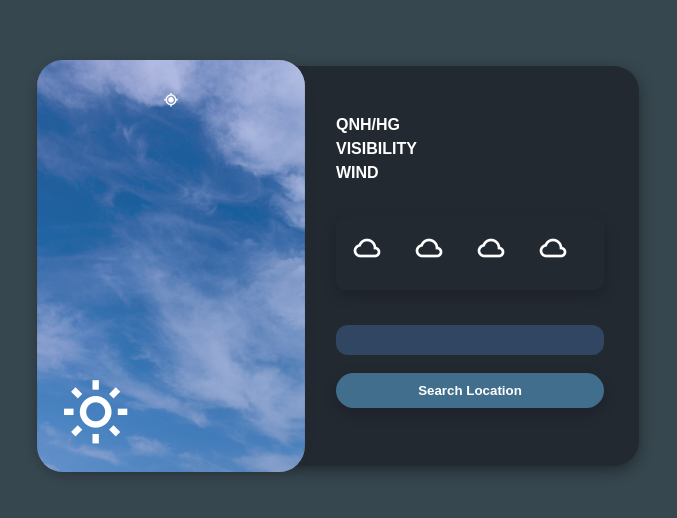
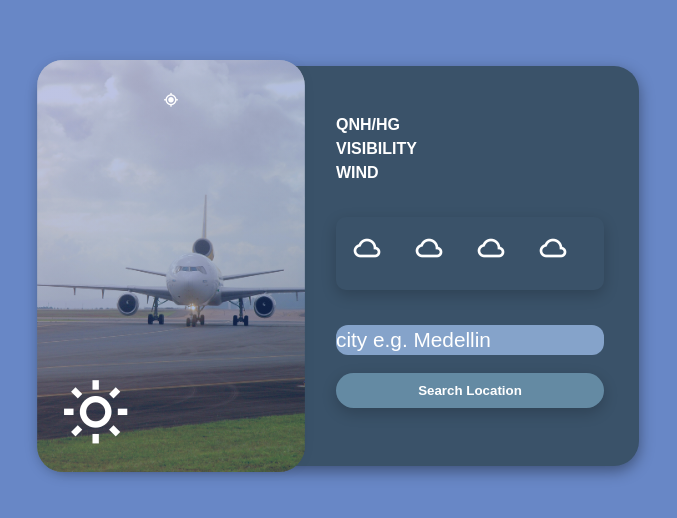
Before and after one commit to DANIElPEZ/weather-for-pilots, a plain HTML site: page index.html in a window 1280 px wide. Shown: the part 134-652 px from the top of the page, without its empty margins (300-977 px from the left). Drawn offline with nearby package versions, Linux system fonts and the light colour scheme; no server answers.

Commit message:
chage some styles

```diff
--- a/index.html
+++ b/index.html
@@ -74,7 +74,7 @@
             </ul>
 
             <div class="loc-container">
-                <input class="location" type="text">
+                <input class="location" type="text" placeholder="city e.g. Medellin">
                 <button class="loc-button">Search Location</button>
             </div>
 
@@ -82,6 +82,6 @@
 
     </div>
 
-    <script src="index.js"></script>
+    <script crossorigin="anonymous" src="index.js"></script>
 </body>
 </html>
--- a/style.css
+++ b/style.css
@@ -7,7 +7,7 @@
 }
 
 body{
-    background-color: #37474f;
+    background-color: #6887c6;
     height: 100dvh;
     display: flex;
     align-items: center;
@@ -16,7 +16,7 @@ body{
 
 .container{
     height: 400px;
-    background-color: #232931;
+    background-color: #3a5269;
     color: #fff;
     border-radius: 25px;
     box-shadow: 0 5px 15px rgba(0,0,0,0.4);
@@ -30,7 +30,7 @@ body{
     display: flex;
     justify-content: center;
     border-radius: 25px;
-    background: url("assets/sky.jpg");
+    background: url("assets/aircraft.jpg");
     background-size: cover;
     background-position: center;
     transform: scale(1.03) perspective(200px);
@@ -131,7 +131,7 @@ body{
 .days-list li:hover{
     transform: scale(1.1);
     color: #222831;
-    background: #fff;
+    background: #e7e7e7;
     box-shadow: 0 5px 15px #0003;
 }
 
@@ -160,13 +160,17 @@ body{
     font-size: 1.3rem;
     height: 30px;
     font-weight: 500;
-    background: #304663;
+    background: #85a3ca;
     color: #fff;
     transition: color 0.3s ease, background 0.3s ease;
 }
 
+.location::placeholder{
+    color: #fff;
+}
+
 .location:focus-visible{
-    background: #4c6d99;
+    background: #6c84a3;
     color: #dbdbdb;
 }
 
@@ -177,7 +181,7 @@ body{
     font-weight: 700;
     border-radius: 25px;
     padding: 10px;
-    background: #579dcc99;
+    background: #648aa3;
     color: #fff;
     cursor: pointer;
     box-shadow: 0 5px 15px #0003;
@@ -185,7 +189,7 @@ body{
 }
 
 .loc-button:hover{
-    background: #355e7ab6;
+    background: #7d9fb6;
 }
 
 @media screen and (max-width:680px) {
```
Also changed, not shown: assets/aircraft.jpg (added), assets/sky.jpg (deleted).
